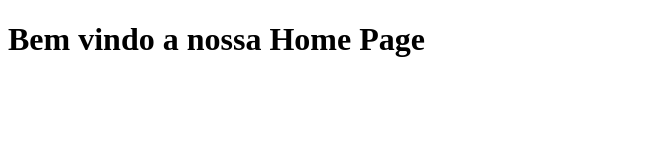
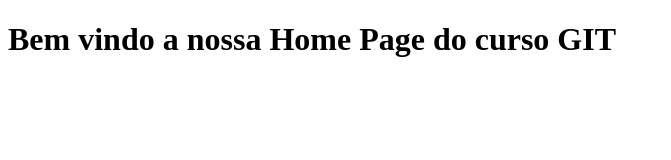
Before and after one commit to anajpontes/cursotds, a plain HTML site: page index.html in a window 1280 px wide. Shown: the whole page, without its empty margins (0-671 px from the left). Drawn offline with Linux system fonts and the light colour scheme.

```diff
--- a/index.html
+++ b/index.html
@@ -6,6 +6,6 @@
     <title>Document</title>
 </head>
 <body>
-    <h1>Bem vindo a nossa Home Page</h1>
+    <h1>Bem vindo a nossa Home Page do curso GIT</h1>
 </body>
 </html>
```
Also changed, not shown: 1 other file.
